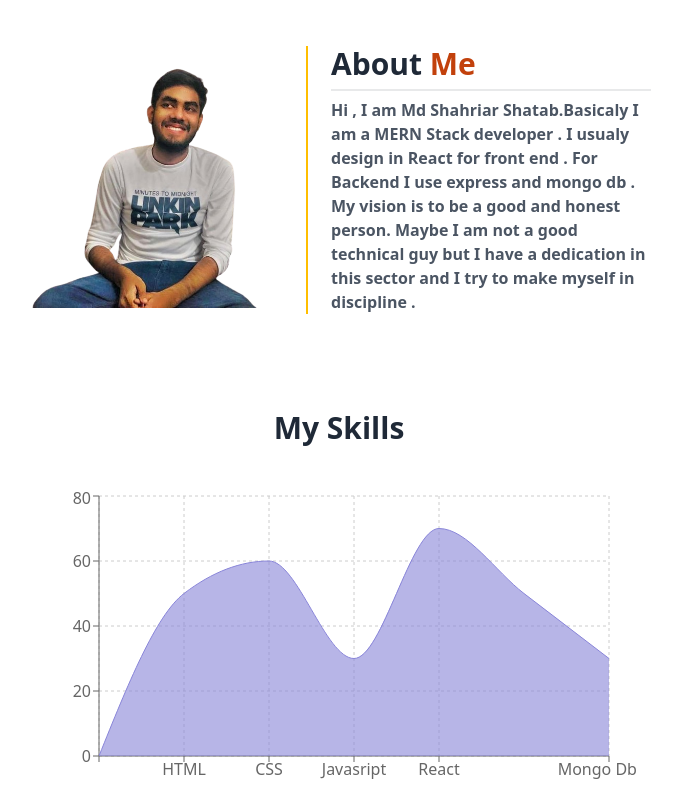
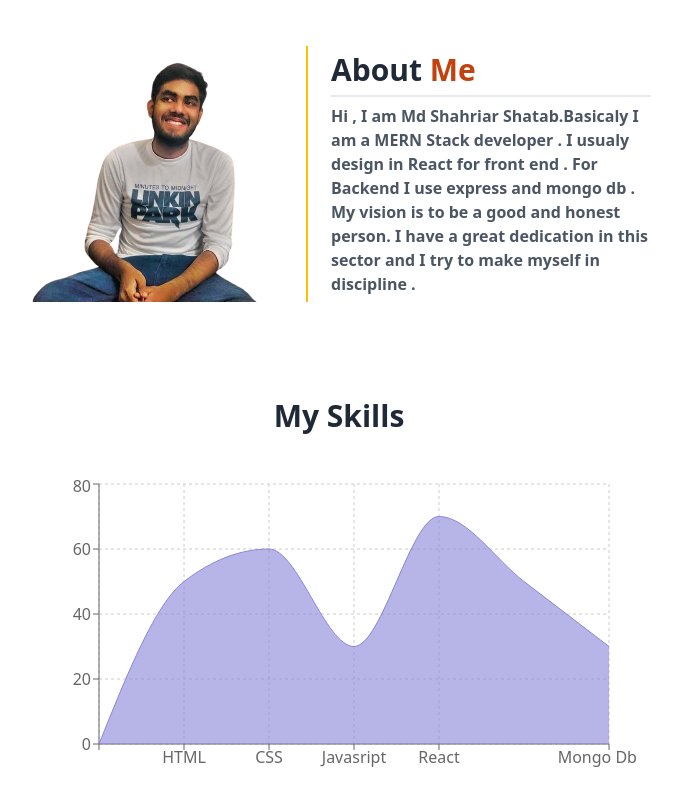
Before and after one commit to Shatab99/portfolio, a React (Vite) app: page / in a window 1280 px wide. Shown: the part 870-1674 px from the top of the page, without its empty margins (301-983 px from the left). Built offline with nearby package versions, Linux system fonts and the light colour scheme; a web font is replaced by a local one.

Commit message:
Update About.jsx

```diff
--- a/src/Components/About.jsx
+++ b/src/Components/About.jsx
@@ -14,7 +14,7 @@ const About = () => {
                     <h1 className="text-3xl font-bold">About <span className='text-orange-700'>Me</span></h1>
                     <div className="divider my-0"></div>
                     <p className='text-gray-600 font-semibold' >Hi , I am Md Shahriar Shatab.Basicaly I am a MERN Stack developer . I usualy design in React for front end . For Backend I use express and mongo db . My vision is to be a good and honest person.
-                    Maybe I am not a good technical guy but I have a dedication in this sector and I try to make myself in discipline .</p>
+                     I have a great dedication in this sector and I try to make myself in discipline .</p>
                 </div>
             </div>
         </div>
```
